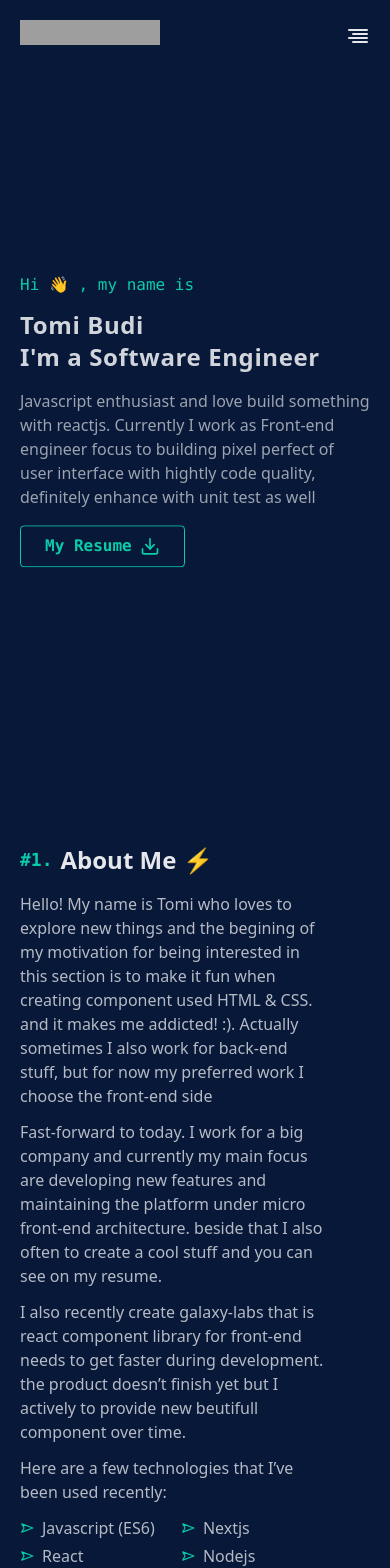
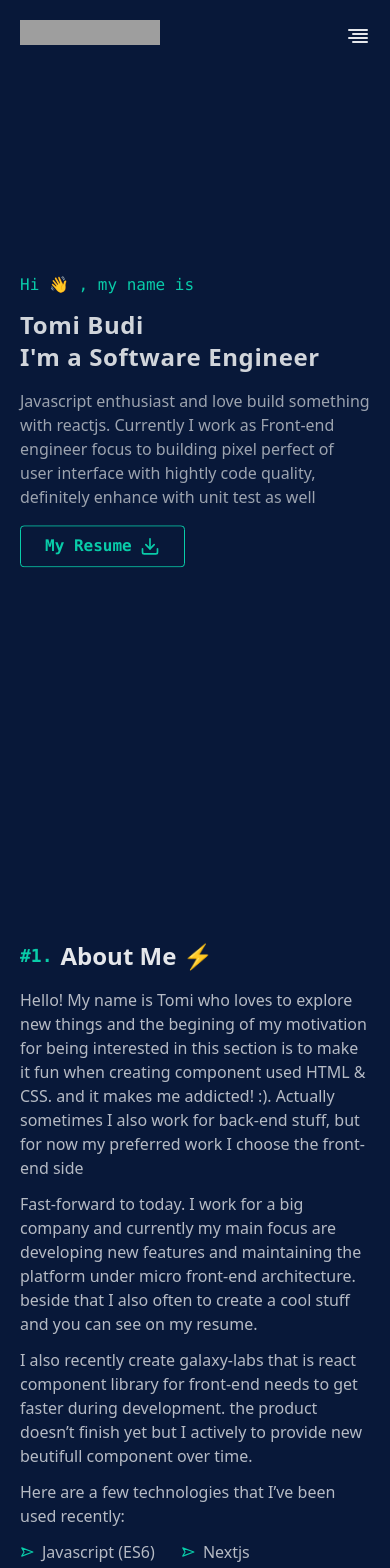
Before and after one commit to tomibudis/hellotoms, a Next.js app: page / in a window 390 px wide. Shown: the top 1568 px of the page. Built offline with nearby package versions, Linux system fonts and the light colour scheme; grey boxes are pictures that could not be loaded.

Commit message:
fix: responsiveness each widget

```diff
--- a/src/components/Container/Container.tsx
+++ b/src/components/Container/Container.tsx
@@ -1,4 +1,6 @@
 import React from "react";
+
+import cx from 'classnames';
 
 interface ContainerProps {
   children: React.ReactNode;
@@ -8,7 +10,7 @@ interface ContainerProps {
 
 const Container: React.FC<ContainerProps> = (props): JSX.Element => {
   return (
-    <div className={`px-5 md:mx-0 ${props.className || ''}`} id={props.id}>
+    <div className={cx('px-5 md:mx-0', props.className)} id={props.id}>
       <div className="sm:w-12/12 md:w-10/12  lg:w-[950px] mx-auto grid grid-cols-12">
         {props.children}
       </div>
--- a/src/views/About/About.tsx
+++ b/src/views/About/About.tsx
@@ -11,31 +11,31 @@ const About: React.FunctionComponent = (): JSX.Element => {
   const { isSafari } = useBrowserAgent();
   const isMobile = useMediaQuery(768);
   return (
-    <Container id={MENU.ABOUT} className="mb-80 md:mb-20">
+    <Container id={MENU.ABOUT} className="mb-80 md:mb-20 pt-24">
       <div className="col-span-12 flex font-bold font-sans text-2xl mb-4 text-gray-200 items-center">
       <span className="text-lightGreen pr-2 font-mono text-lg">#1.</span>
         <h3>About Me ⚡</h3>
       </div>
       <div className="col-span-12 md:col-span-8 mb-20">
-        <p className="font-sans text-white/70 pr-10">
+        <p className="font-sans text-white/70 md:pr-10">
           Hello! My name is Tomi who loves to explore new things and the
           begining of my motivation for being interested in this section is
           to make it fun when creating component used HTML & CSS. and it makes
           me addicted! :). Actually sometimes I also work for back-end stuff, but for now my preferred work I choose the front-end side
         </p>
-        <p className="font-sans text-white/70 pr-10 mt-3">
+        <p className="font-sans text-white/70 md:pr-10 mt-3">
           Fast-forward to today. I work for a big company and currently
           my main focus are developing new features and maintaining the platform under micro front-end architecture.
           beside that I also often to create a cool stuff and you
           can see on my resume.
         </p>
-        <p className="font-sans text-white/70 pr-10 mt-3">
+        <p className="font-sans text-white/70 md:pr-10 mt-3">
           I also recently create galaxy-labs that is react component library for
           front-end needs to get faster during development. the product doesn’t
           finish yet but I actively to provide new beutifull component over
           time.
         </p>
-        <p className="font-sans text-white/70 pr-10 mt-3">
+        <p className="font-sans text-white/70 md:pr-10 mt-3">
           Here are a few technologies that I’ve been used recently:
         </p>
         <div className="font-sans text-white/70 grid grid-rows-3 grid-flow-col gap-1 mt-3">
--- a/src/views/Contact/Contact.tsx
+++ b/src/views/Contact/Contact.tsx
@@ -25,7 +25,7 @@ const Contact: React.FC = (): JSX.Element => {
         </div>
       </div>
       <div id={MENU.CONTACT} className="col-span-12 h-[50px] flex flex-col justify-center items-center">
-        <div className="flex font-mono text-sm">
+        <div className="flex font-mono text-xs">
           <div className="flex mx-2 items-center">
             <Instagram size={14} className="mx-1" />
             <a
--- a/src/views/Experience/Experience.tsx
+++ b/src/views/Experience/Experience.tsx
@@ -11,7 +11,7 @@ const Experience: React.FC = (): JSX.Element => {
   }, []);
 
   return (
-    <Container id={MENU.EXPERIENCE}>
+    <Container id={MENU.EXPERIENCE} className="pt-24">
       <div className="col-span-12 flex font-sans font-semibold text-2xl mb-4 text-gray-200 items-center justify-center">
         <span className="text-lightGreen pr-2 font-mono text-lg">#2.</span>
         <h3>{`Where I've worked ⚡`}</h3>
--- a/src/views/Work/Work.tsx
+++ b/src/views/Work/Work.tsx
@@ -32,7 +32,7 @@ const DetailProject: React.FC<DetailProjectProps> = (props): JSX.Element => {
 const Work: React.FC = (): JSX.Element => {
   const isMobile = useMediaQuery(768);
   return (
-    <Container id={MENU.WORK} className="py-10 sm:py-24">
+    <Container id={MENU.WORK} className="py-10 sm:py-24 pt-24">
       <div className="whitespace-nowrap col-span-12 flex font-bold font-sans text-2xl mb-4 text-gray-200 items-center">
         <span className="text-lightGreen pr-2 font-mono text-lg">#3.</span>
         {isMobile ? (
```
